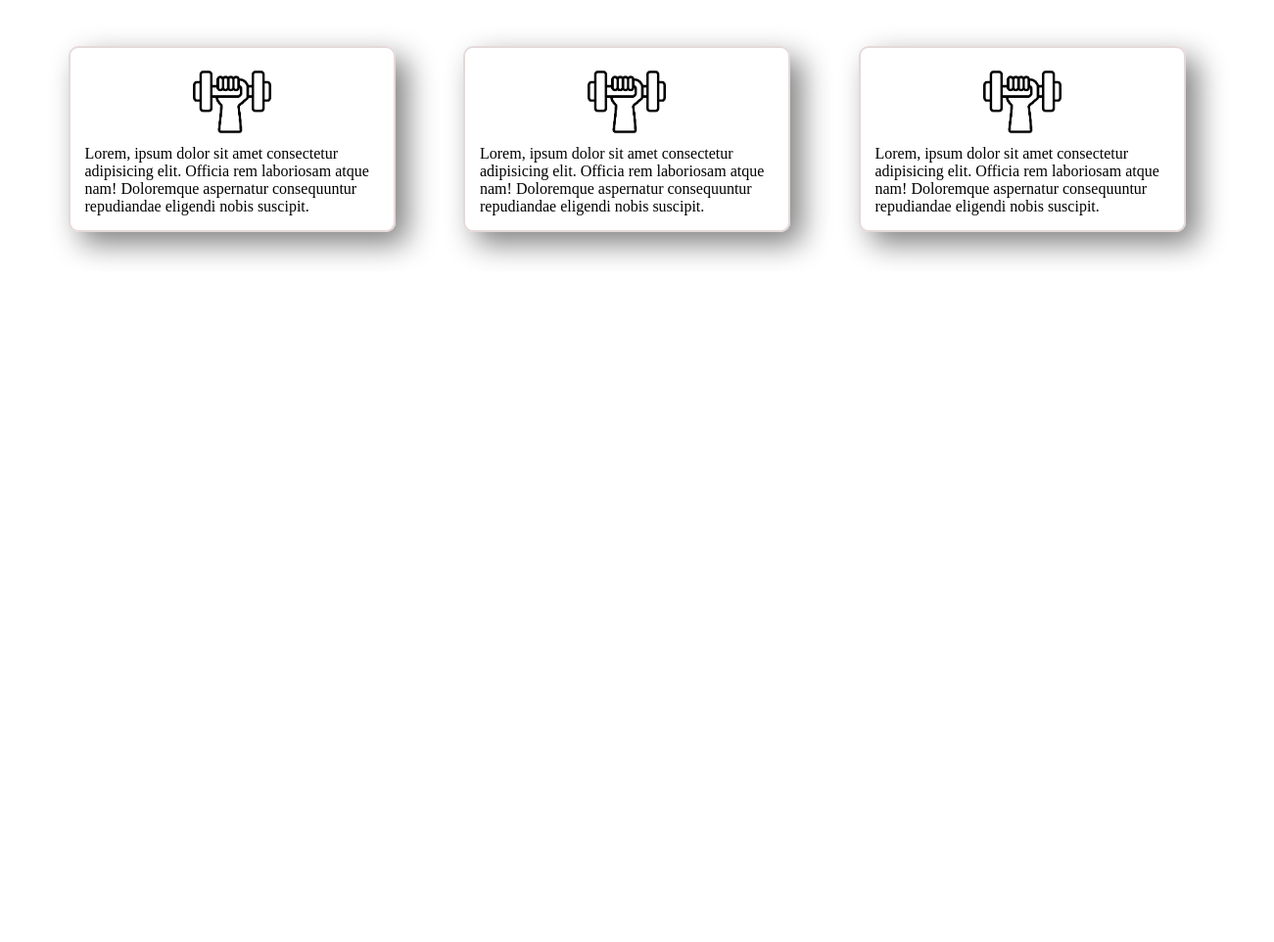
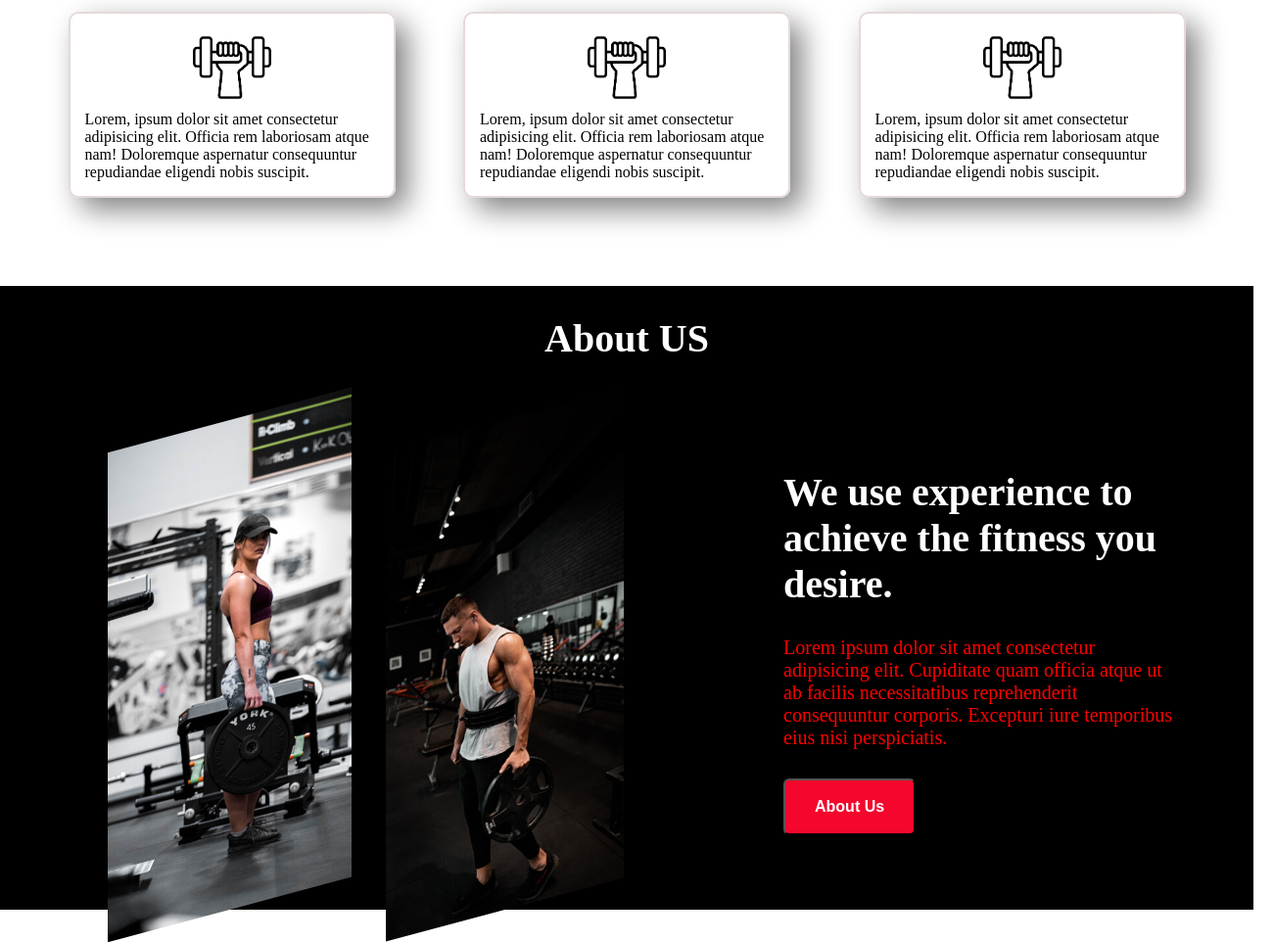
Before and after one commit to yuvrajdip/fitness-freak-peoples, a plain HTML site: page index.html in a window 1280 px wide. Shown: the part 924-1886 px from the top of the page at 98% size, 1301 px wide, since content can reach past the window. Before the commit the page ends 1201 px from the top, so only its background shows below. Drawn offline with Linux system fonts and the light colour scheme.

Commit message:
about-us section added

```diff
--- a/index.css
+++ b/index.css
@@ -12,10 +12,10 @@
 }
 
 .company-logo p{
-  font-size: 65px;
+  font-size: 40px;
   font-weight: bold;
   font-family: 'Lucida Sans', 'Lucida Sans Regular', 'Lucida Grande', 'Lucida Sans Unicode', Geneva, Verdana, sans-serif;
-  padding-left: 1em;
+  padding-left: 100px;
   padding-bottom: 0.25em;
 }
 
@@ -41,14 +41,13 @@
   background: black;
   color: white;
   display: flex;
-  justify-content: space-evenly;
+  justify-content:space-between;
   align-items: center;
-  width:100%;
-  /* height:100vh; */
 }
 
 .banner-description{
   margin-left:64px;
+  width: 450px;
 }
 
 .banner-description>.title1, .banner-text2,.banner-btn{
@@ -61,7 +60,7 @@
 }
 
 .title1{
-  font-size: 60px;
+  font-size: 55px;
   font-weight: bold;
 }
 
@@ -70,13 +69,14 @@
   font-size: 20px;
 }
 
-.banner-btn{
+.btn{
   padding: 18px 30px;
   background: rgb(244,6,45);
   color:white;
   font-size: 16px;
   font-weight: bolder;
   border-radius: 6px;
+  cursor: pointer;
 }
 
 .second-section-header{
@@ -121,3 +121,57 @@
   width:80px;
   height: 80px;
 }
+
+.about-us-title{
+  margin-top: 50px;
+  background-color: black;
+  color: white;
+  text-align: center;
+  padding-top:30px;
+  padding-bottom:60px;
+  font-size:40px;
+}
+
+.about-us-container{
+  background: black;
+  color: white;
+}
+
+
+.about-us-container{
+  padding:0px 70px 0px 70px ;
+  display: flex;
+  gap:150px;
+  justify-content: space-around;
+}
+
+.about-us-left{
+  width:500px;
+  padding:0px 40px 0px 40px;
+  display: flex;
+  gap:35px;
+}
+
+.about-us-left>img{
+  width:300px;
+  height:500px;
+  transform: skewY(-15deg);
+}
+
+.about-us-right{
+  padding-top:50px;
+}
+
+.about-us-right >h1 {
+  font-size: 40px;
+}
+
+.about-us-right>p{
+  margin-top: 30px;
+  font-size: 20px;
+  color: red;
+}
+
+.about-us-right>.btn{
+  margin-top: 30px;
+}
--- a/index.html
+++ b/index.html
@@ -37,7 +37,7 @@
           <p class="banner-text2">
             Lorem ipsum dolor sit amet consectetur adipisicing elit. Distinctio rerum voluptatem eaque libero veritatis dolorem illum, accusantium qui eos dolor.
           </p>
-          <button class="banner-btn">Join Now</button>
+          <button class="btn">Join Now</button>
 
         </div>
       </div>
@@ -69,6 +69,24 @@
         </div>
       </div>
     </section>
+
+    <h1 class="about-us-title">About US</h1>
+
+    <section class="about-us-container">
+      <div class="about-us-left">
+        <img src="./images/about1.jpg" alt="">
+        <img src="./images/about2.jpg" alt="">
+      </div>
+
+      <div class="about-us-right">
+
+        <h1>We use experience to achieve the fitness you desire.</h1>
+
+        <p>Lorem ipsum dolor sit amet consectetur adipisicing elit. Cupiditate quam officia atque ut ab facilis necessitatibus reprehenderit consequuntur corporis. Excepturi iure temporibus eius nisi perspiciatis.</p>
+
+        <button class="btn">About Us</button>
+      </div>
+    </section>
   </main>
 
 
```
